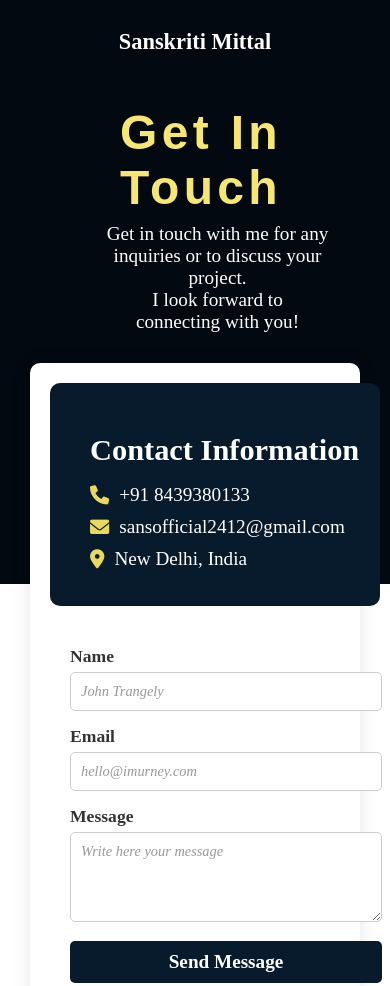
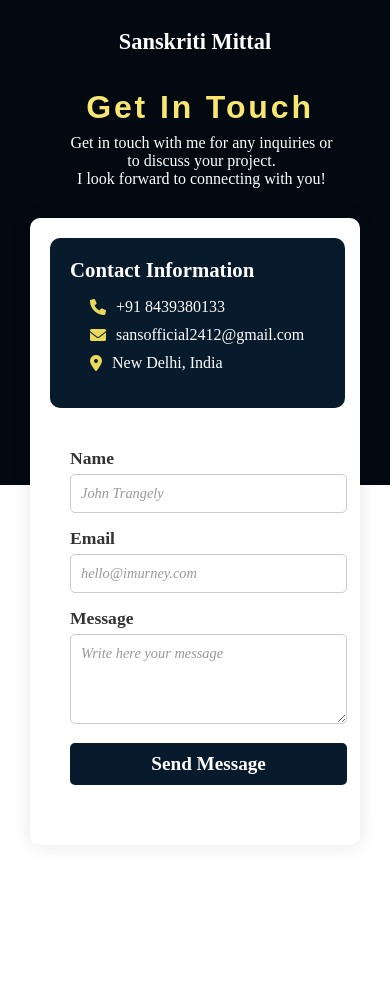
Before and after one commit to Abhika3021/Sanskriti-Portfolio, a plain HTML site: page contact.html in a window 390 px wide. After the commit the page ends 895 px from the top, so only its background shows below. Drawn offline with Linux system fonts and the light colour scheme; a web font is replaced by a local one.

Commit message:
contact  page responsive

```diff
--- a/styles.css
+++ b/styles.css
@@ -834,8 +834,8 @@ body {
 }
 
 .polaroid-box:hover {
-  transform: scale(1.05); /* Slight zoom on hover */
-  box-shadow: 0 4px 15px rgba(0, 0, 0, 0.2); /* Enhanced shadow effect */
+  transform: scale(1.05);
+  box-shadow: 0 4px 15px rgba(0, 0, 0, 0.2);
 }
 
 /* Container for the section */
@@ -844,11 +844,9 @@ body {
   flex-direction: column;
   align-items: center;
   padding: 50px;
-  /* Dual background colors */
   background: linear-gradient(to bottom, #020911 50%, #ffffff 50%);
 }
 
-/* Title and Description */
 .contact-title {
   font-family: "Brasika Display - Trial", sans-serif;
   color: #f7e770;
@@ -1449,6 +1447,26 @@ video {
     font-size: 15px;
     margin-left: 47px;
   }
+
+  .contact-title {
+    font-size: 2rem;
+    margin-left: 10px;
+    margin-top: -36px;
+  }
+
+  .section-description {
+    font-size: 1rem;
+    margin-left: 13px;
+  }
+
+  .contact-info h3 {
+    font-size: 1.3rem;
+   margin: 0 auto;
+  }
+
+  .info-list li {
+    font-size: 1rem;
+  }
 }
 
 @media (max-width: 768px) {
@@ -1470,9 +1488,11 @@ video {
 
   .contact-info,
   .contact-form {
-    width: 100%;
+    width: 88%;
     margin-bottom: 20px;
   }
+
+
 }
 
 @media (max-width: 480px) {
```
